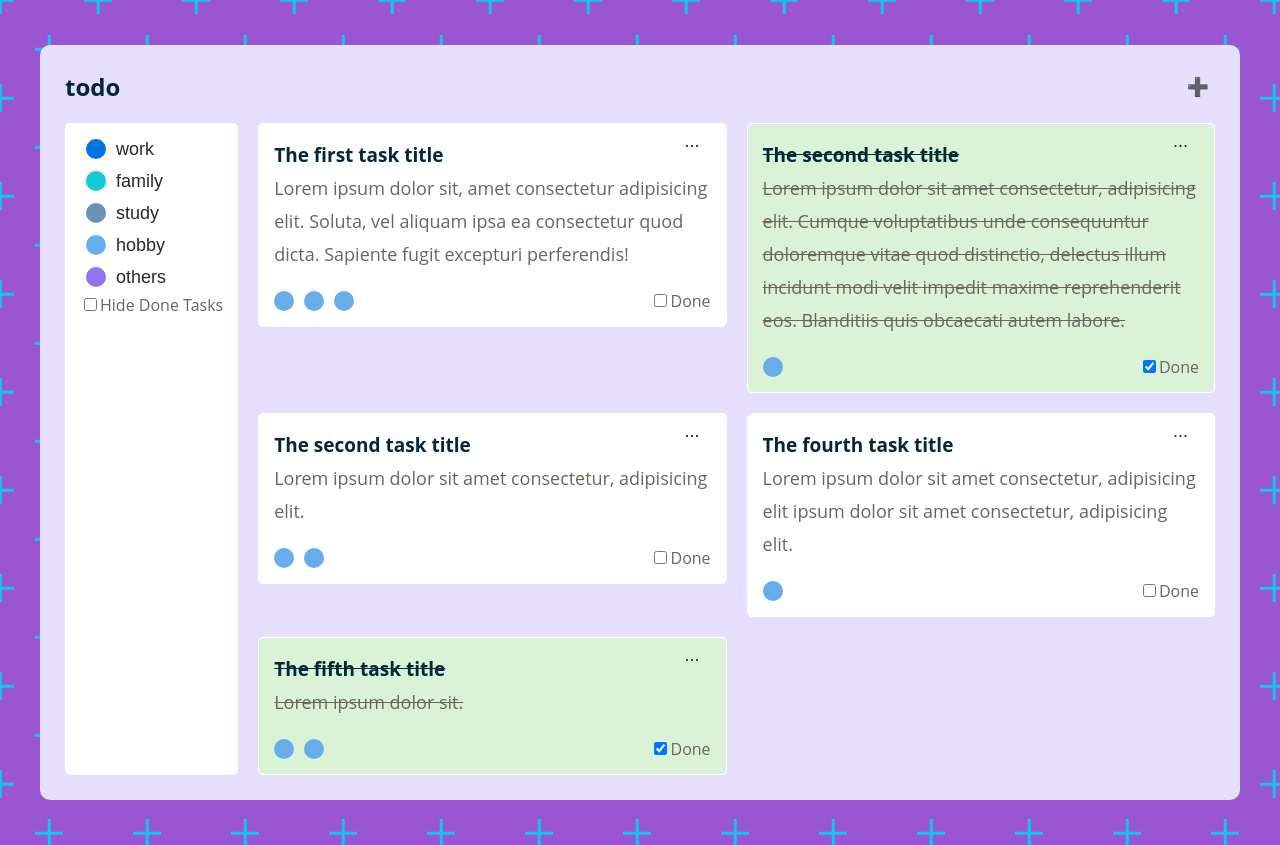
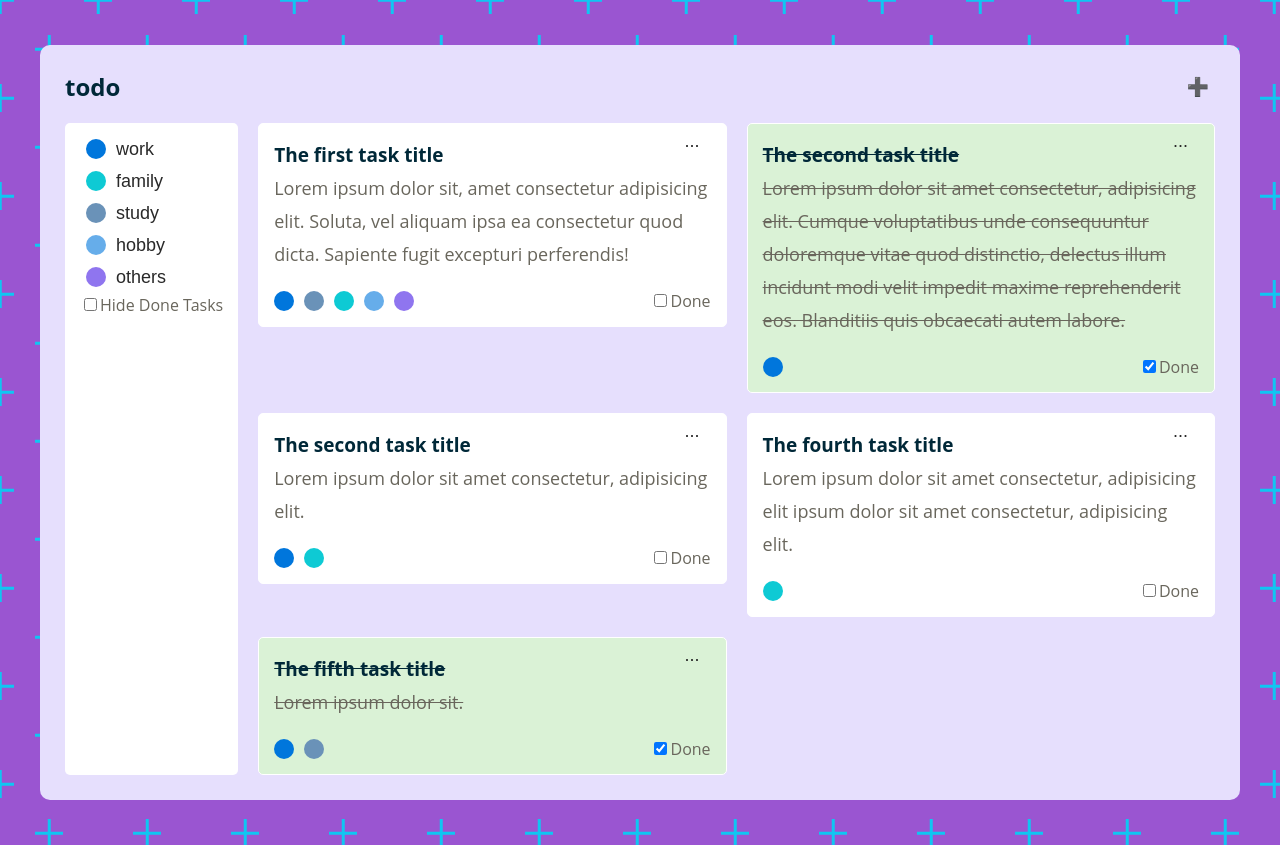
Before and after one commit to Kavin-crew/react-course-exercises, a React (Create React App) app in the folder _practical exercise/todo-list-v2/: page / in a window 1280 px wide. Built offline with nearby package versions, Linux system fonts and the light colour scheme.

Commit message:
fixed tag color

```diff
--- a/_practical exercise/todo-list-v2/src/App.js
+++ b/_practical exercise/todo-list-v2/src/App.js
@@ -6,7 +6,7 @@ const initialTask = [
     id: 1,
     title: 'The first task title',
     text: 'Lorem ipsum dolor sit, amet consectetur adipisicing elit. Soluta, vel aliquam ipsa ea consectetur quod dicta. Sapiente fugit excepturi perferendis!',
-    tags: ['work', 'entertainment', 'family'],
+    tags: ['work', 'study', 'family', 'hobby', 'others'],
     isDone: false,
   },
   {
@@ -297,19 +297,29 @@ function MainContent({
 
 function TagContentList({ task, initialTags }) {
   const tags = [...task.tags];
+
   return (
     <ul className="content__tags_list">
       {tags.map((tag, i) => (
-        <TagContent tag={tag} key={task.id} />
+        <TagContent
+          tag={tag}
+          key={`${Math.random() + 1 + task.id}`}
+          initialTags={initialTags}
+        />
       ))}
     </ul>
   );
 }
 
-function TagContent({ tag }) {
+function TagContent({ tag, initialTags }) {
+  let color;
+  initialTags.filter(initTag =>
+    initTag.text === tag ? (color = initTag.color) : ''
+  );
+
   return (
     <li className="content__tag" key={tag.id * 100}>
-      <span>&nbsp;</span>
+      <span style={{ background: color }}>&nbsp;</span>
     </li>
   );
 }
```
